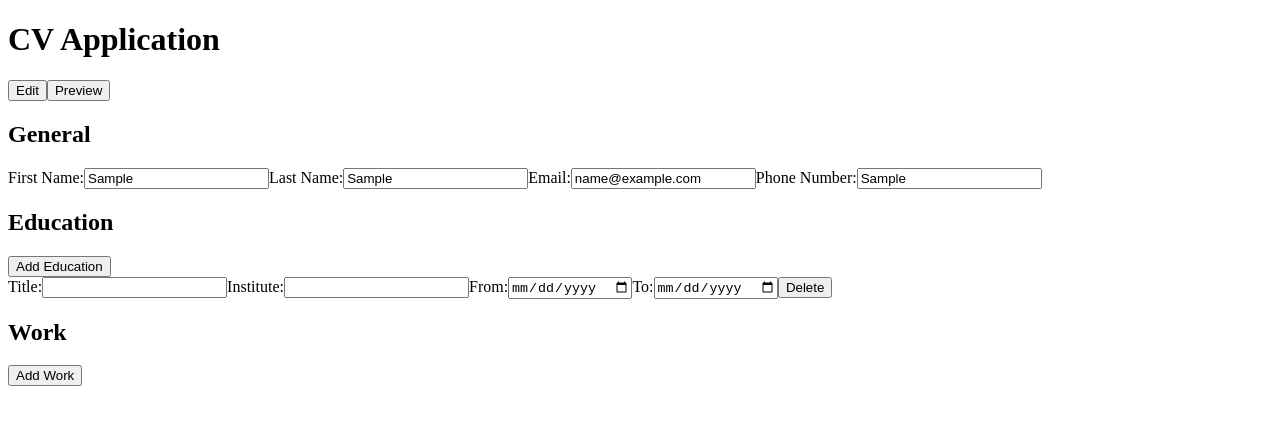
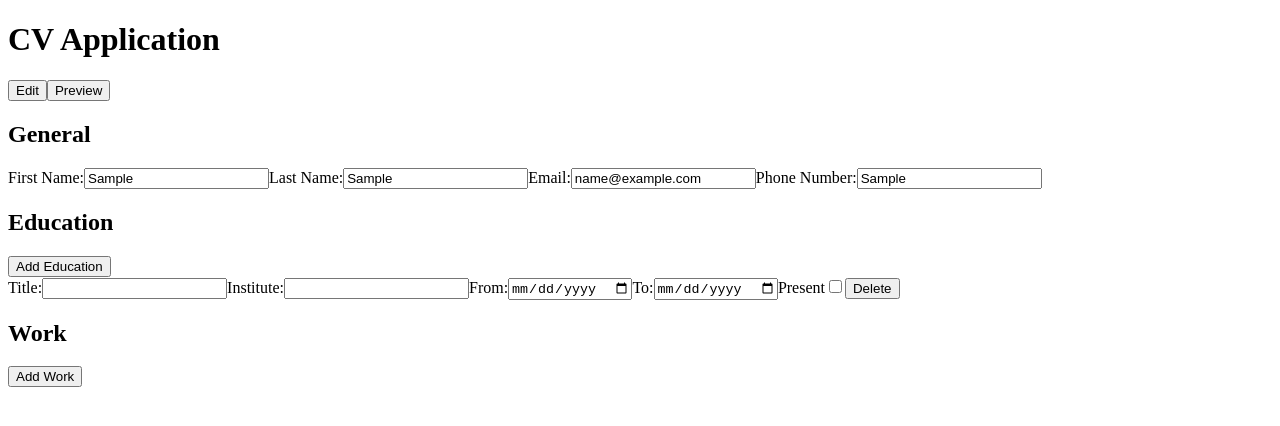
Before and after one commit to 01zulfi/cv-application, a React (Create React App) app: page / in a window 1280 px wide. Both pictures are taken after typing "Sample", "Sample", "name@example.com", "Sample" into the empty fields and a click on the button "Add Education". Shown: the top 426 px of the page. Built offline with nearby package versions, Linux system fonts and the light colour scheme.

Commit message:
Start work on isPresentHandler in edu form

```diff
--- a/src/components/EducationInfoForm.js
+++ b/src/components/EducationInfoForm.js
@@ -14,6 +14,7 @@ class EducationInfoForm extends Component {
     this.removeForm = this.removeForm.bind(this);
     this.incrementQuantity = this.incrementQuantity.bind(this);
     this.inputHandler = this.inputHandler.bind(this);
+    this.isPresentHandler = this.isPresentHandler.bind(this);
   }
 
   removeForm(event) {
@@ -85,6 +86,19 @@ class EducationInfoForm extends Component {
     });
   }
 
+  isPresentHandler(event) {
+    if (event.target.id !== "is-present") return;
+    const { checked } = event.target;
+    const form = event.target.closest("form");
+    // const id = Number(form.getAttribute("data-id"))
+    const endDateInput = form.querySelector("#education-end-date");
+    if (!checked) {
+      endDateInput.removeAttribute("disabled");
+    } else {
+      endDateInput.setAttribute("disabled", "true");
+    }
+  }
+
   render() {
     const { data } = this.state;
 
@@ -105,6 +119,10 @@ class EducationInfoForm extends Component {
         <label htmlFor="education-end-date">
           To:
           <input type="date" id="education-end-date" onChange={this.inputHandler} />
+        </label>
+        <label htmlFor="is-present">
+          Present
+          <input type="checkbox" id="is-present" onChange={this.isPresentHandler} />
         </label>
         <button type="button" onClick={this.removeForm}>Delete</button>
       </form>
```
